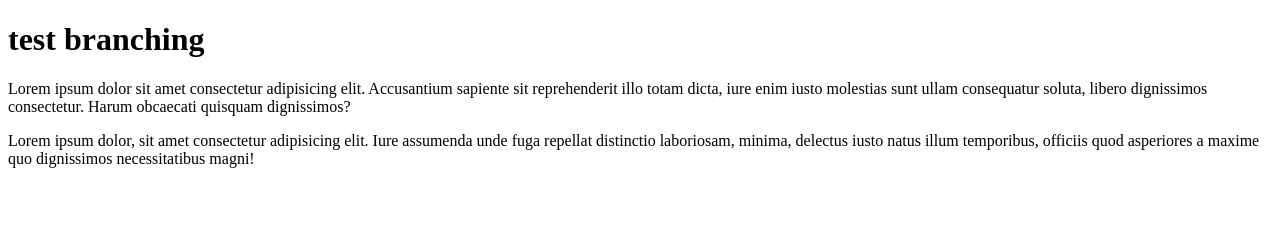
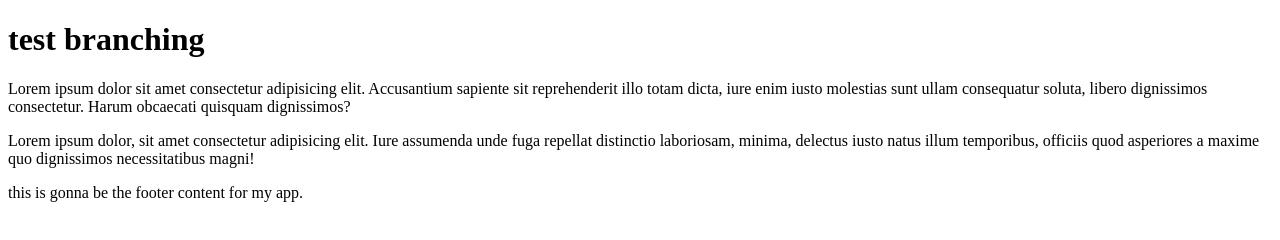
Before and after one commit to Martyna227/test-branching, a plain HTML site: page index.html in a window 1280 px wide. Drawn offline with Linux system fonts and the light colour scheme.

Commit message:
created footer

```diff
--- a/index.html
+++ b/index.html
@@ -12,5 +12,9 @@
     <p>Lorem ipsum dolor sit amet consectetur adipisicing elit. Accusantium sapiente sit reprehenderit illo totam dicta, iure enim iusto molestias sunt ullam consequatur soluta, libero dignissimos consectetur. Harum obcaecati quisquam dignissimos?</p>
 
     <p>Lorem ipsum dolor, sit amet consectetur adipisicing elit. Iure assumenda unde fuga repellat distinctio laboriosam, minima, delectus iusto natus illum temporibus, officiis quod asperiores a maxime quo dignissimos necessitatibus magni!</p>
+
+    <footer>
+        <p>this is gonna be the footer content for my app.</p>
+    </footer>
 </body>
 </html>
```
